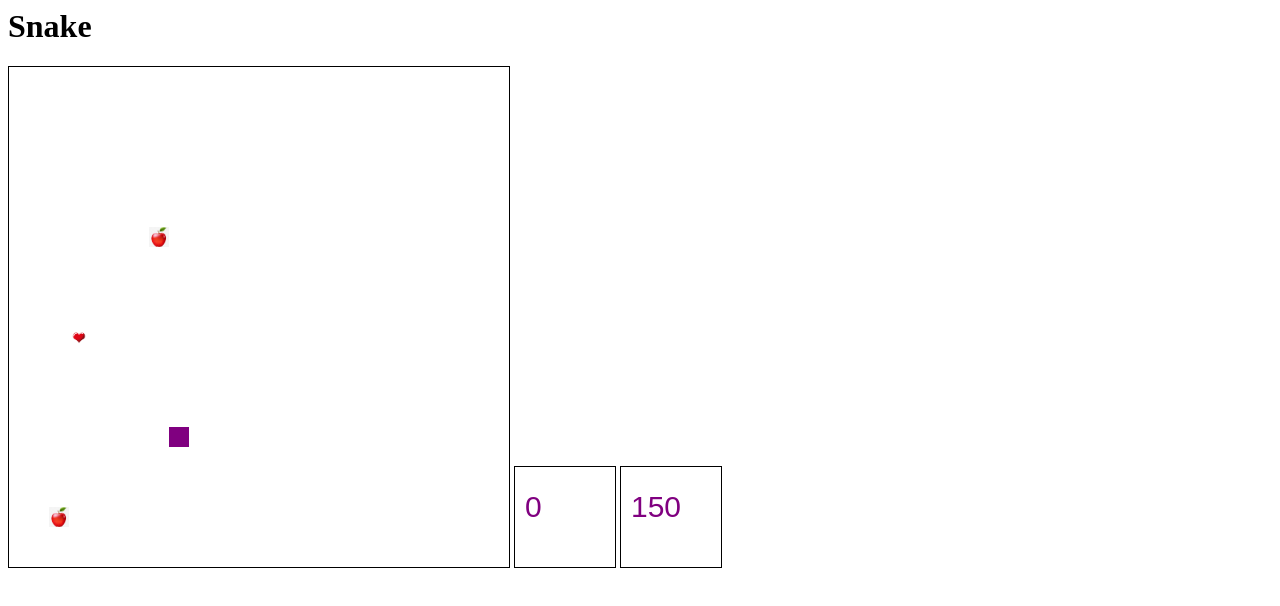
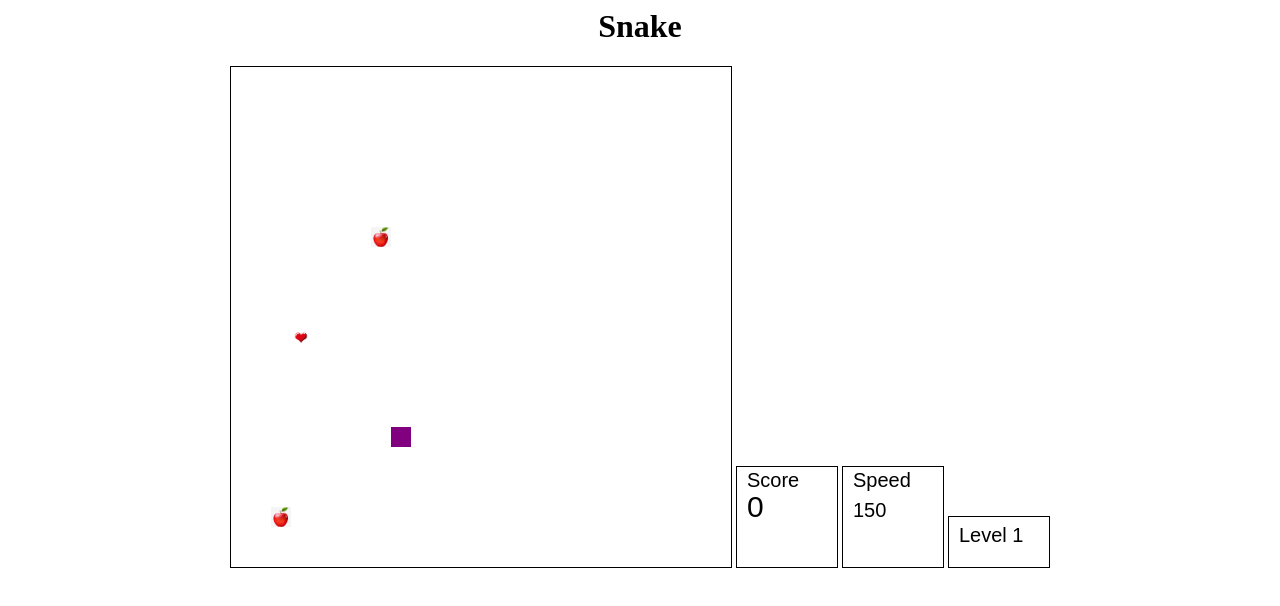
Before and after one commit to rg-km/se-fe2-kelompok1, a plain HTML site: page index.html in a window 1280 px wide. Drawn offline with Linux system fonts and the light colour scheme.

Commit message:
menampilkan level dan score

```diff
--- a/index.html
+++ b/index.html
@@ -3,6 +3,7 @@
     </head>
         <script type="text/javascript" src="index.js"></script>
     <body onload="draw();">
+        <center>
             <h1>Snake</h1>
 
             <!-- Soal no 3: Tambahkan resource gambar untuk ditampilkan di canvas -->
@@ -12,5 +13,7 @@
             <canvas id="snakeBoard" width="500" height="500" style="border:1px solid #000000;"></canvas>
             <canvas id="score1Board" width="100" height="100" style="border:1px solid #000000;"></canvas>
             <canvas id="moveSpeed" width="100" height="100" style="border:1px solid #000000;"></canvas>
+            <canvas id="level" width="100" height="50" style="border:1px solid #000000;"></canvas>
+        </center>
     </body>
 </html>
--- a/index.js
+++ b/index.js
@@ -78,8 +78,10 @@ function drawScore(snake) {
     let scoreCtx = scoreCanvas.getContext("2d");
 
     scoreCtx.clearRect(0, 0, CANVAS_SIZE, CANVAS_SIZE);
+    //scoreCtx.fillStyle = snake.color;
+    scoreCtx.font = "20px Arial";
+    scoreCtx.fillText("Score", 10, 20);
     scoreCtx.font = "30px Arial";
-    scoreCtx.fillStyle = snake.color;
     scoreCtx.fillText(snake.score, 10, scoreCanvas.scrollHeight / 2);
 }
 
@@ -87,23 +89,38 @@ function drawSpeed(snake) {
     let speedCanvas;
     if (snake.color == snake1.color) {
         speedCanvas = document.getElementById("moveSpeed");
+        levelCanvas = document.getElementById("level"); //canvas level
     }
     let speedCtx = speedCanvas.getContext("2d");
+    let levelCtx = levelCanvas.getContext("2d"); //canvas level
 
     speedCtx.clearRect(0, 0, CANVAS_SIZE, CANVAS_SIZE);
+    levelCtx.clearRect(0, 0, CANVAS_SIZE, CANVAS_SIZE); //rect level
     speedCtx.font = "30px Arial";
-    speedCtx.fillStyle = snake.color;
+    //speedCtx.fillStyle = snake.color;
 
     //console.log(snake.score);
+    //menentukan speed dan level berdasarkan score
     let scores = snake.score;
-    if (scores >=5 && scores < 10) {
+    if (scores >=0 && scores <5) {
+        levelCtx.font = "20px Arial";
+        levelCtx.fillText("Level 1", 10, levelCanvas.scrollHeight / 2);
+    } else if (scores >=5 && scores < 10) {
         MOVE_INTERVAL = 130;
+        levelCtx.font = "20px Arial";
+        levelCtx.fillText("Level 2", 10, levelCanvas.scrollHeight / 2);
     } else if (scores >=10 && scores < 15) {
         MOVE_INTERVAL = 110;
+        levelCtx.font = "20px Arial";
+        levelCtx.fillText("Level 3", 10, levelCanvas.scrollHeight / 2);
     } else if (scores >=15 && scores < 20) {
         MOVE_INTERVAL = 90;
+        levelCtx.font = "20px Arial";
+        levelCtx.fillText("Level 4", 10, levelCanvas.scrollHeight / 2);
     } else if (scores >=20) {
         MOVE_INTERVAL = 70;
+        levelCtx.font = "20px Arial";
+        levelCtx.fillText("Level 5", 10, levelCanvas.scrollHeight / 2);
     }
 
         /*
@@ -118,6 +135,8 @@ function drawSpeed(snake) {
         }*/
     //modulos = scores + 5;
     //console.log(modulos);
+    speedCtx.font = "20px Arial";
+    speedCtx.fillText("Speed", 10, 20);
     speedCtx.fillText(MOVE_INTERVAL, 10, speedCanvas.scrollHeight / 2);
 }
 
@@ -251,11 +270,11 @@ function checkCollision(snakes) {
     }
     if (isCollide) {
         // Soal no 5: Add game over audio:
+        alert("Game over");
+        snake1 = initSnake("purple");
         var audio = new Audio('assets/game-over.mp3');
         audio.play();
 
-        alert("Game over");
-        snake1 = initSnake("purple");
         //snake2 = initSnake("blue");
     }
     return isCollide;
```
Lines whose indentation alone changed are shown as unchanged.
